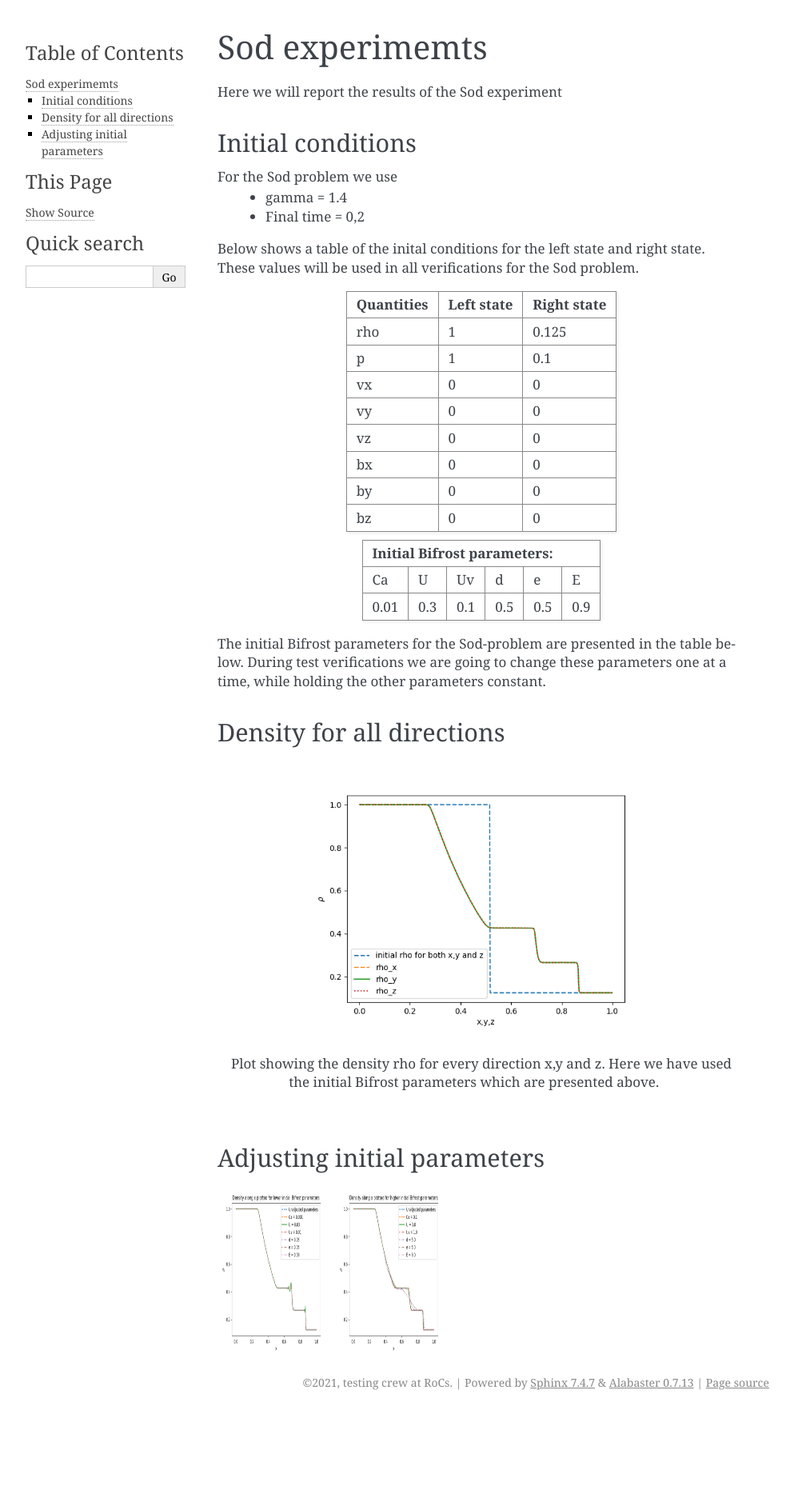
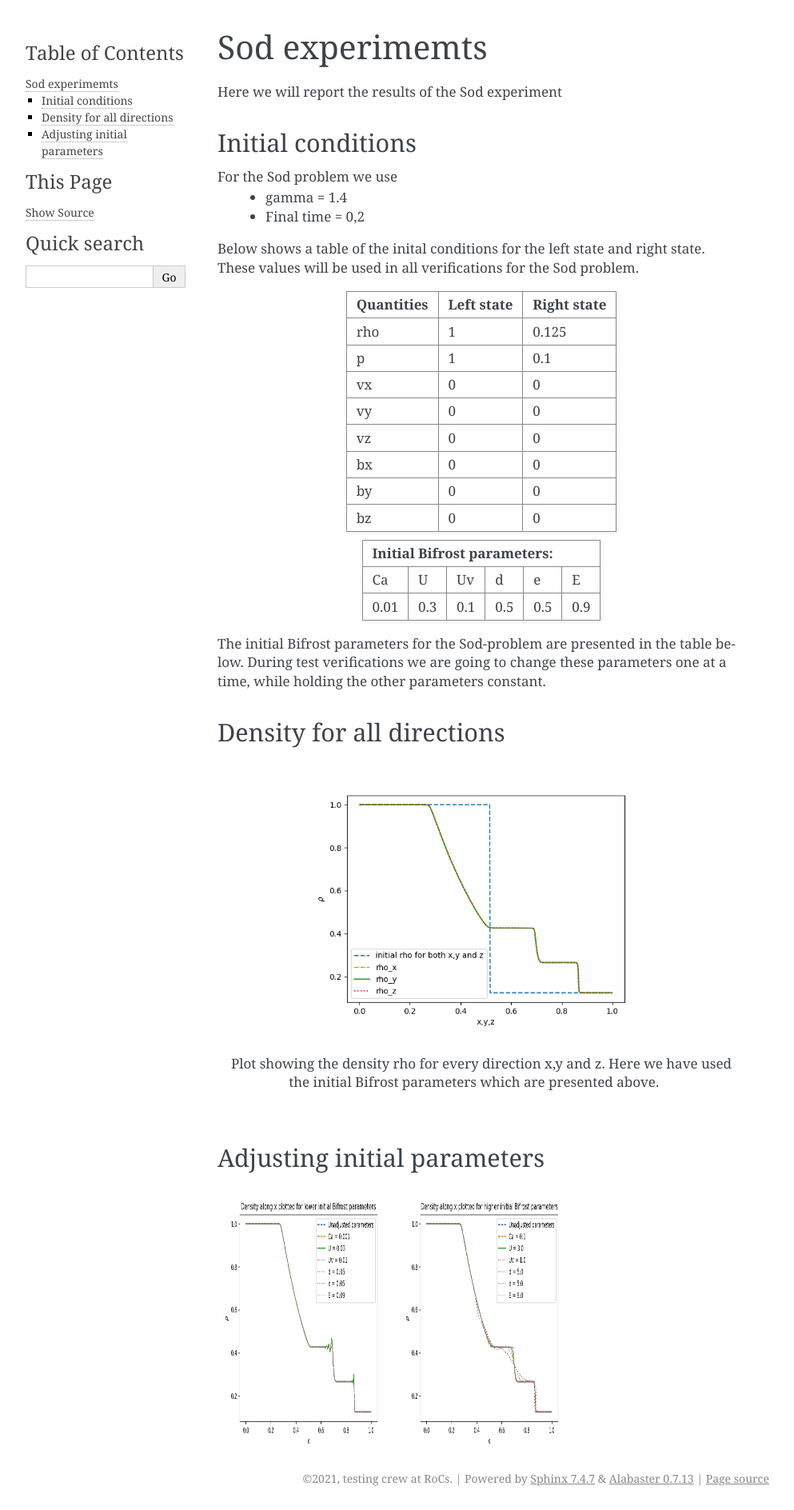
Before and after one commit to guadabsb15/summer_2021_report, a Sphinx documentation site: the page built from docs/source/sod.rst, in a window 1280 px wide. Shown: the whole page at 80% size, without its empty margins (148-1141 px from the left). Built offline with Sphinx 7.4.7, drawn with Linux system fonts in a browser that asks for light colours; before the commit the page ends 1768 px from its top, so only the background shows below that.

Commit message:
minor image ajustment

```diff
--- a/docs/source/sod.rst
+++ b/docs/source/sod.rst
@@ -54,8 +54,8 @@ Adjusting initial parameters
 ----------------------------
 
 .. image:: images_sod_bifrost/sod_bifrost_x_ibf_l_rho.png
-    :scale: 45 %
+    :scale: 70 %
     :width: 48 %
 .. image:: images_sod_bifrost/sod_bifrost_x_ibf_h_rho.png
-    :scale: 45 %
+    :scale: 70 %
     :width: 48 %
```
